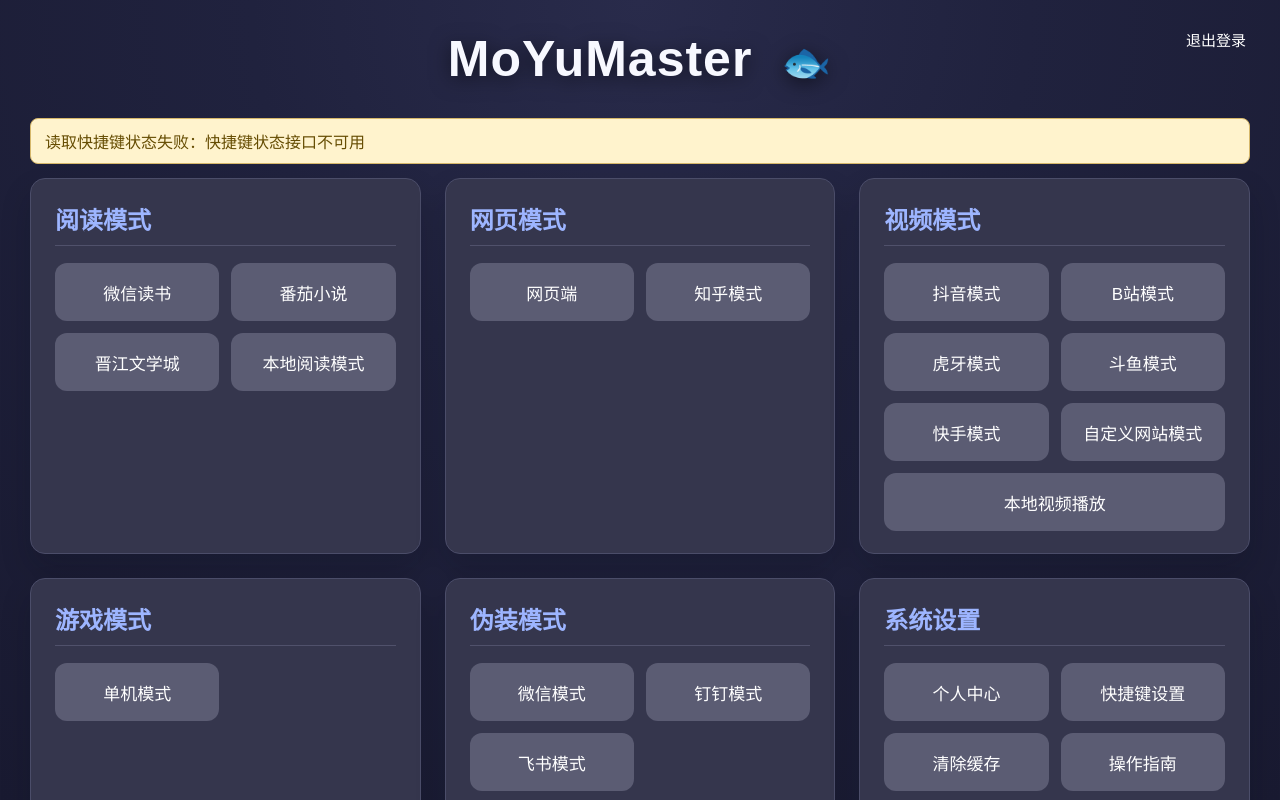
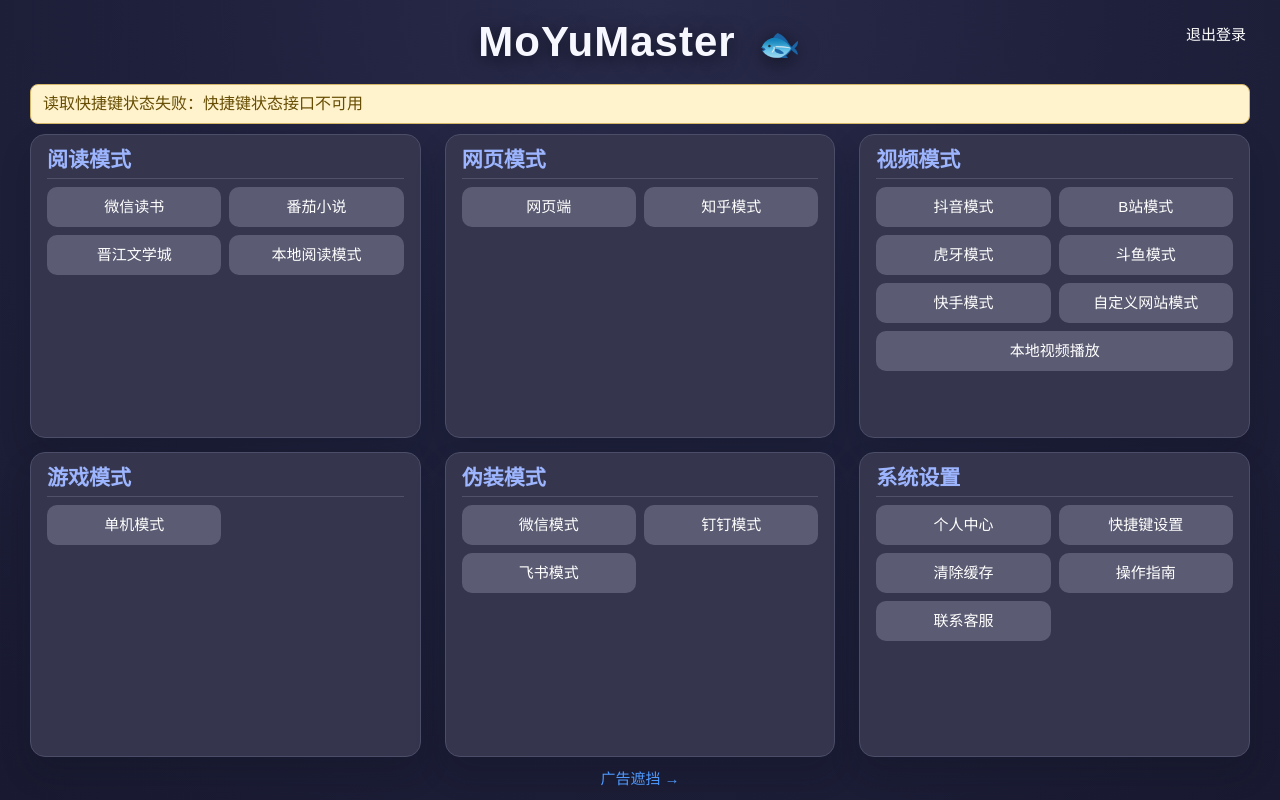
Before and after one commit to YeMoYun/moyu-replica, a Vue app: page /dingding/1#/home in a window 1280 px wide. Built offline with nearby package versions, Linux system fonts and the light colour scheme.

Commit message:
fix: fit home dashboard to desktop window

```diff
--- a/src/renderer/src/views/HomeView.vue
+++ b/src/renderer/src/views/HomeView.vue
@@ -245,8 +245,12 @@
 
 <style scoped>
 .home {
+  display: grid;
+  grid-template-rows: auto auto minmax(0, 1fr) auto;
+  width: 100%;
   height: 100%;
   overflow: auto;
+  box-sizing: border-box;
   color: #f7f8ff;
   background: radial-gradient(circle at 50% 0, #292b4b 0, #20223e 38%, #191a31 100%);
   font-family: "Microsoft YaHei", sans-serif;
@@ -257,24 +261,24 @@
   display: flex;
   align-items: center;
   justify-content: center;
-  height: 118px;
+  height: 84px;
 }
 
 .logo {
-  font-size: 50px;
+  font-size: 42px;
   font-weight: 800;
   letter-spacing: 1px;
   text-shadow: 0 4px 20px #0008;
 }
 
 .logo span {
-  margin-left: 14px;
-  font-size: 40px;
+  margin-left: 10px;
+  font-size: 34px;
 }
 
 .logout {
   position: absolute;
-  top: 28px;
+  top: 22px;
   right: 28px;
   color: #fff;
   font-size: 15px;
@@ -284,9 +288,10 @@
 }
 
 .app-error {
-  margin: 0 30px 14px;
-  padding: 10px 14px;
+  margin: 0 30px 10px;
+  padding: 8px 12px;
   color: #664d03;
+  line-height: 1.35;
   background: #fff3cd;
   border: 1px solid #d6b76a;
   border-radius: 8px;
@@ -295,13 +300,16 @@
 .dashboard {
   display: grid;
   grid-template-columns: repeat(3, minmax(0, 1fr));
-  gap: 24px;
+  grid-template-rows: repeat(2, minmax(0, 1fr));
+  gap: 14px 24px;
+  min-height: 0;
   padding: 0 30px;
 }
 
 .group {
-  min-height: 242px;
-  padding: 22px 24px;
+  min-height: 0;
+  padding: 12px 16px;
+  box-sizing: border-box;
   background: #35364d;
   border: 1px solid #4b4d69;
   border-radius: 15px;
@@ -309,27 +317,30 @@
 }
 
 .group h3 {
-  margin: 0 0 17px;
-  padding-bottom: 9px;
+  margin: 0 0 8px;
+  padding-bottom: 6px;
   color: #9db5ff;
-  font-size: 24px;
+  font-size: 21px;
+  line-height: 1.2;
   border-bottom: 1px solid #50516b;
 }
 
 .grid {
   display: grid;
   grid-template-columns: 1fr 1fr;
-  gap: 12px;
+  gap: 8px;
 }
 
 .grid button {
-  min-height: 58px;
+  min-height: 40px;
+  padding: 4px 8px;
   color: #fff;
-  font-size: 17px;
+  font-size: 15px;
+  line-height: 1.2;
   cursor: pointer;
   background: #5b5c73;
   border: 1px solid transparent;
-  border-radius: 12px;
+  border-radius: 10px;
 }
 
 .grid button:hover,
@@ -345,12 +356,26 @@
 
 .ad-cover-entry {
   display: block;
-  margin: 32px auto;
+  margin: 9px auto 11px;
   color: #4f9aff;
-  font-size: 17px;
+  font-size: 15px;
   cursor: pointer;
   background: none;
   border: 0;
+}
+
+@media (max-width: 900px), (max-height: 650px) {
+  .home {
+    grid-template-rows: auto auto auto auto;
+  }
+
+  .dashboard {
+    grid-template-rows: none;
+  }
+
+  .group {
+    min-height: 220px;
+  }
 }
 
 @media (max-width: 900px) {
```
Also changed, not shown: scripts/window-smoke.cjs (+33 -0 lines), 1 other file (tests, documents, lock files or other folders).
